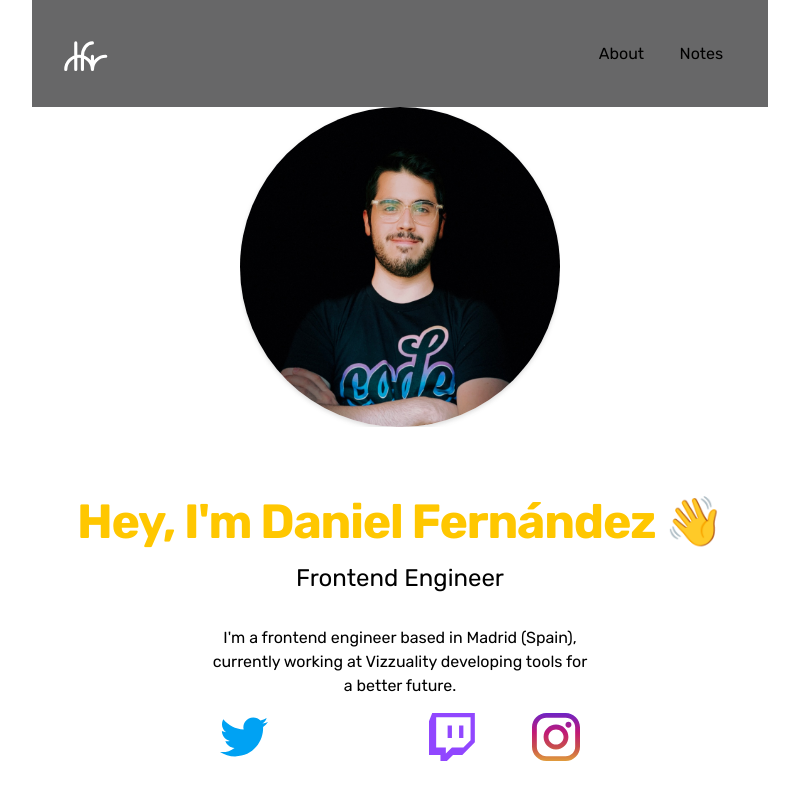
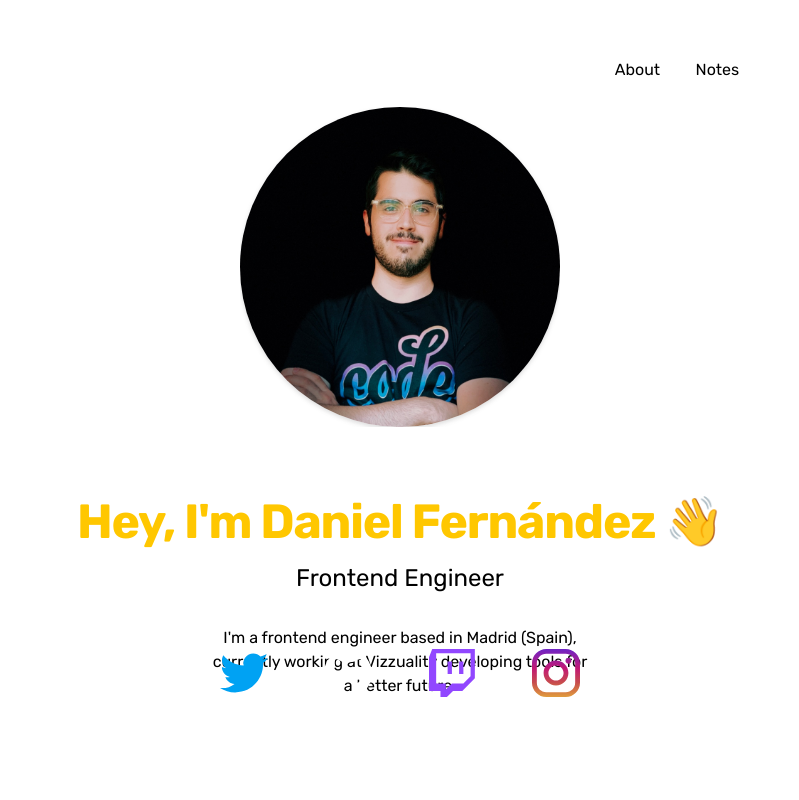
Before and after one commit to dfrico/dfr-web, a Next.js app: page / in a window 1280 px wide. Shown: the whole page, without its empty margins (240-1039 px from the left). Built offline with nearby package versions, Linux system fonts and the light colour scheme.

Commit message:
Styled home

```diff
--- a/components/header/header.jsx
+++ b/components/header/header.jsx
@@ -3,7 +3,7 @@ import styles from './header.module.scss';
 
 export default function Header() {
   return (
-    <header className="sticky-nav flex justify-between items-center max-w-3xl w-full p-8 mx-auto bg-black bg-opacity-60">
+    <header className="flex justify-between items-center w-full my-4">
       <Link href="/">
         <a>
           <svg
--- a/components/layout/index.js
+++ b/components/layout/index.js
@@ -21,9 +21,9 @@ function Layout({ children, pageTitle, description }) {
         <link rel="icon" href="/favicon/favicon.svg" type="image/svg+xml" />
         <link rel="icon" href="/favicon/favicon.png" type="image/png" />
       </Head>
-      <main className="h-screen max-w-3xl mx-auto px-4 text-center flex flex-col justify-start">
+      <main className="h-screen max-w-3xl mx-auto p-8 text-center flex flex-col justify-start">
         <Header />
-        <div className="h-full relative container">{children}</div>
+        {children}
       </main>
       <Cursor />
     </>
--- a/pages/index.js
+++ b/pages/index.js
@@ -2,13 +2,14 @@ import Image from 'next/image';
 
 export default function Home() {
   return (
-    <>
+    <div className="container relative h-full">
       <Image
-        className="rounded-full shadow-white"
+        className="rounded-full shadow-white w-64 h-64 max-w-sm max-h-96 mx-auto"
         src="/avatar@3x.jpg"
         alt="Avatar"
         width={320}
         height={320}
+        priority
       />
       <h1 className="font-bold text-5xl tracking-tight mb-4 mt-16 text-yellow">
         Hey, I&apos;m Daniel Fernández
@@ -22,7 +23,7 @@ export default function Home() {
         I&apos;m a frontend engineer based in Madrid (Spain), currently working
         at Vizzuality developing tools for a better future.
       </p>
-      <footer className="flex justify-center mt-16 mb-8 left-0 right-0 absolute bottom-0">
+      <footer className="flex justify-center my-16 left-0 right-0 lg:absolute lg:bottom-0">
         <a className="mx-7" href="https://twitter.com/blayhem">
           <Image src="/icons/tw.svg" alt="twitter" width={48} height={48} />
         </a>
@@ -36,6 +37,6 @@ export default function Home() {
           <Image src="/icons/ig.svg" alt="Instagram" width={48} height={48} />
         </a>
       </footer>
-    </>
+    </div>
   );
 }
```
